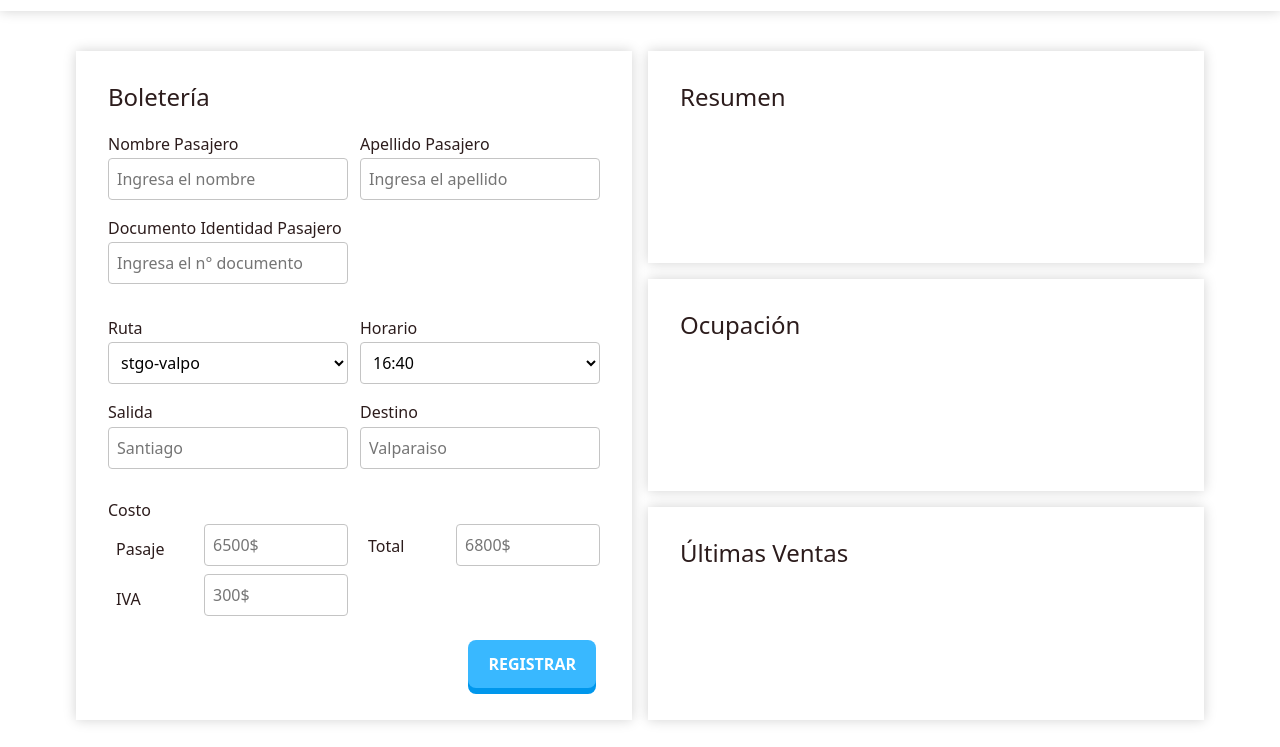
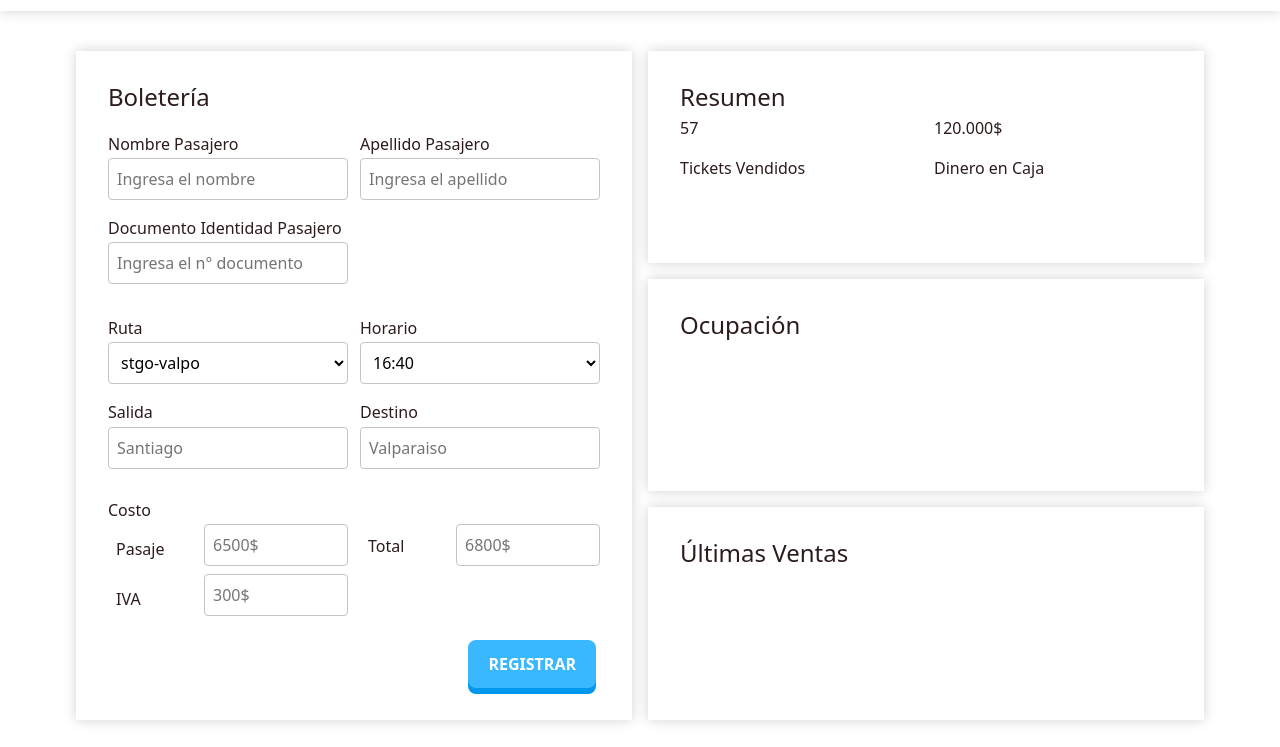
Before and after one commit to DanielAlonsoDev/Bustickets, a website: page index.html in a window 1280 px wide. Shown: the part 53-800 px from the top of the page. Drawn offline with nearby package versions, Linux system fonts and the light colour scheme.

Commit message:
Proceso de construccion de la seccion de resumen

```diff
--- a/index.html
+++ b/index.html
@@ -125,7 +125,10 @@
                     <article id="resumen" class="g-basic-card">
                         <h2 class="titulo-section">Resumen</h2>
                         <div class="grid-layout">
-
+                            <div class="tickets-vendidos-value">57</div>
+                            <div class="dinero-caja-value">120.000$</div>
+                            <label for="" class="tickets-vendidos">Tickets Vendidos</label>
+                            <label for="" class="dinero-caja">Dinero en Caja</label>
                         </div>
                     </article>
                     <article id="ocupacion" class="g-basic-card">
--- a/scss/components/_resumen.scss
+++ b/scss/components/_resumen.scss
@@ -0,0 +1,7 @@
+#resumen {
+    .grid-layout {
+        display: grid;
+        grid-template-columns: 1fr 1fr;
+        grid-template-rows: 1fr 1fr;
+    }
+}
```
Also changed, not shown: css/main.css.
